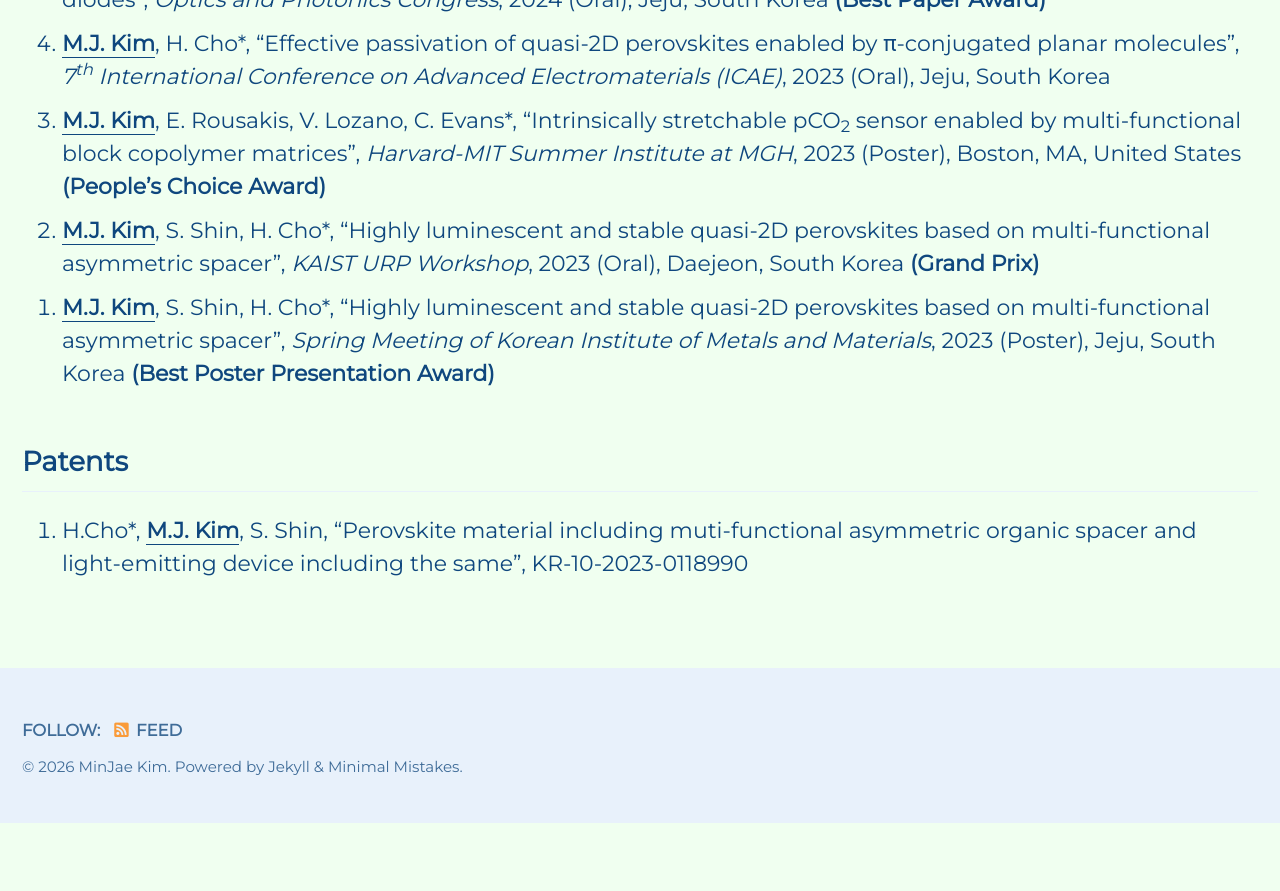
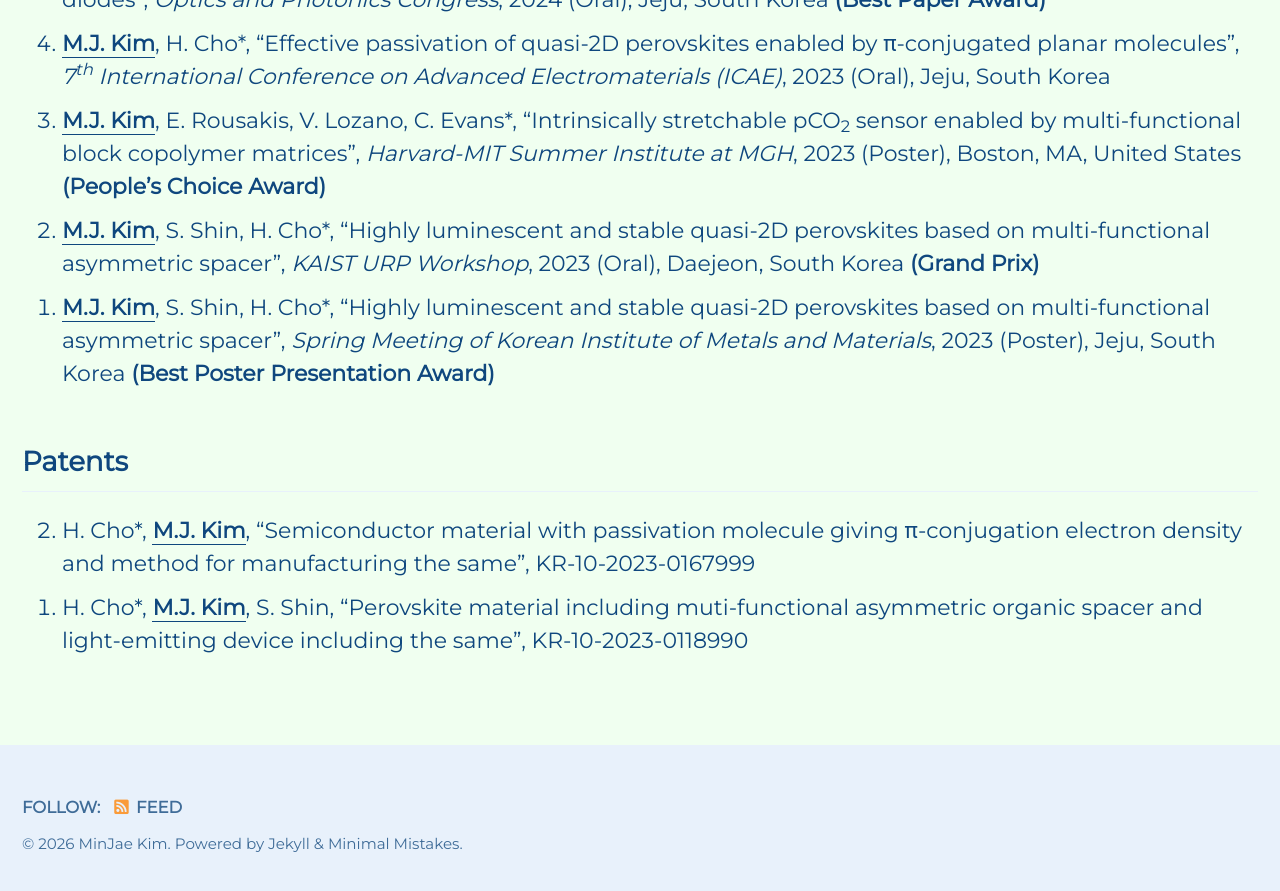
Before and after one commit to mj3259/mj3259.github.io, a Jekyll site: the page built from _pages/projects.md, in a window 1280 px wide and 900 px high, scrolled down 1241 px. Shown: the top 891 px of the window. Built offline with Jekyll 4.4.1, drawn with Linux system fonts in a browser that asks for light colours; cached includes are drawn as plain includes; before the commit the page ends 2064 px from its top, so only the background shows below that.

Commit message:
Update projects.md

```diff
--- a/_pages/projects.md
+++ b/_pages/projects.md
@@ -57,7 +57,8 @@ feature_row1:
 {: reversed="reversed"}
 
 ## Patents
-1. H.Cho*, **<u>M.J. Kim</u>**, S. Shin, "Perovskite material including muti-functional asymmetric organic spacer and light-emitting device including the same", KR-10-2023-0118990
+1. H. Cho*, **<u>M.J. Kim</u>**, "Semiconductor material with passivation molecule giving π-conjugation electron density and method for manufacturing the same", KR-10-2023-0167999
+1. H. Cho*, **<u>M.J. Kim</u>**, S. Shin, "Perovskite material including muti-functional asymmetric organic spacer and light-emitting device including the same", KR-10-2023-0118990
 {: reversed="reversed"}
 
 
```
